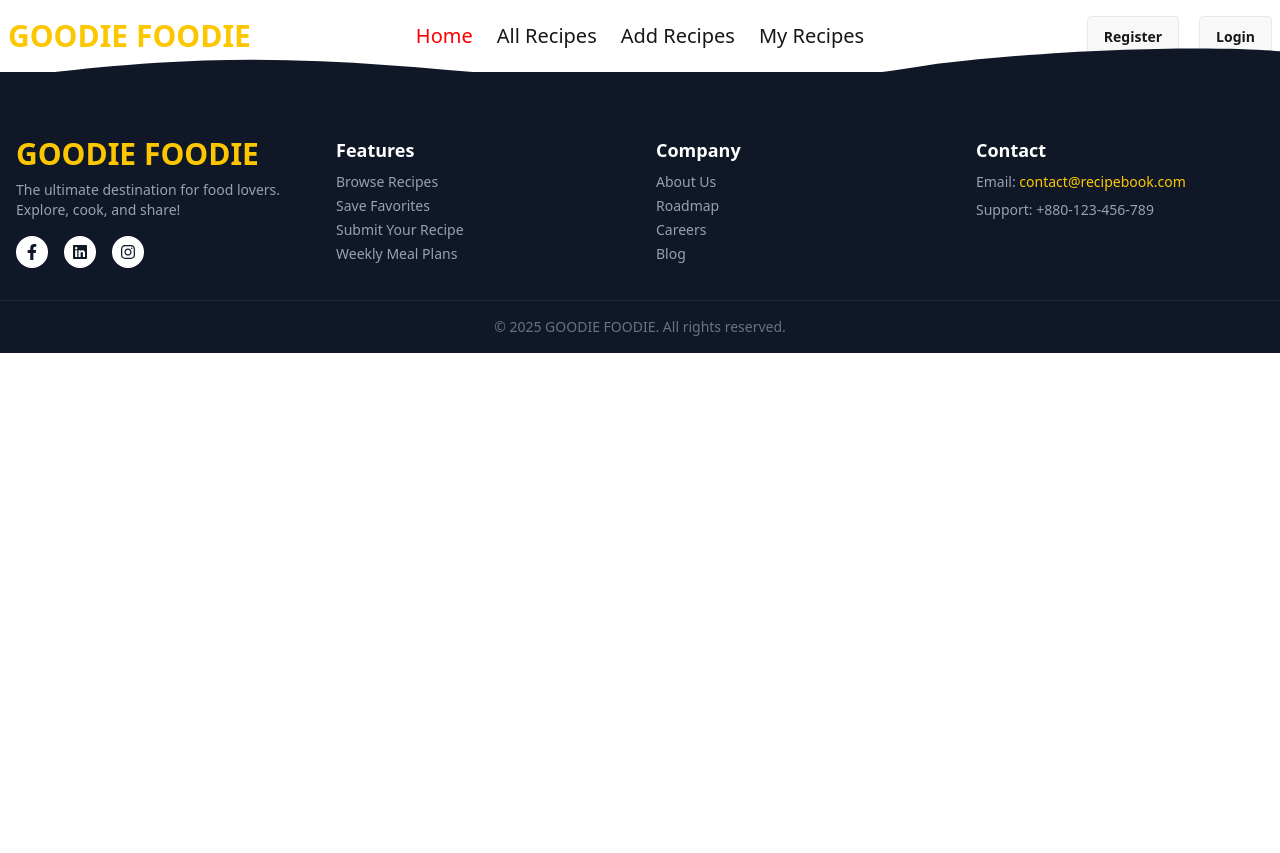
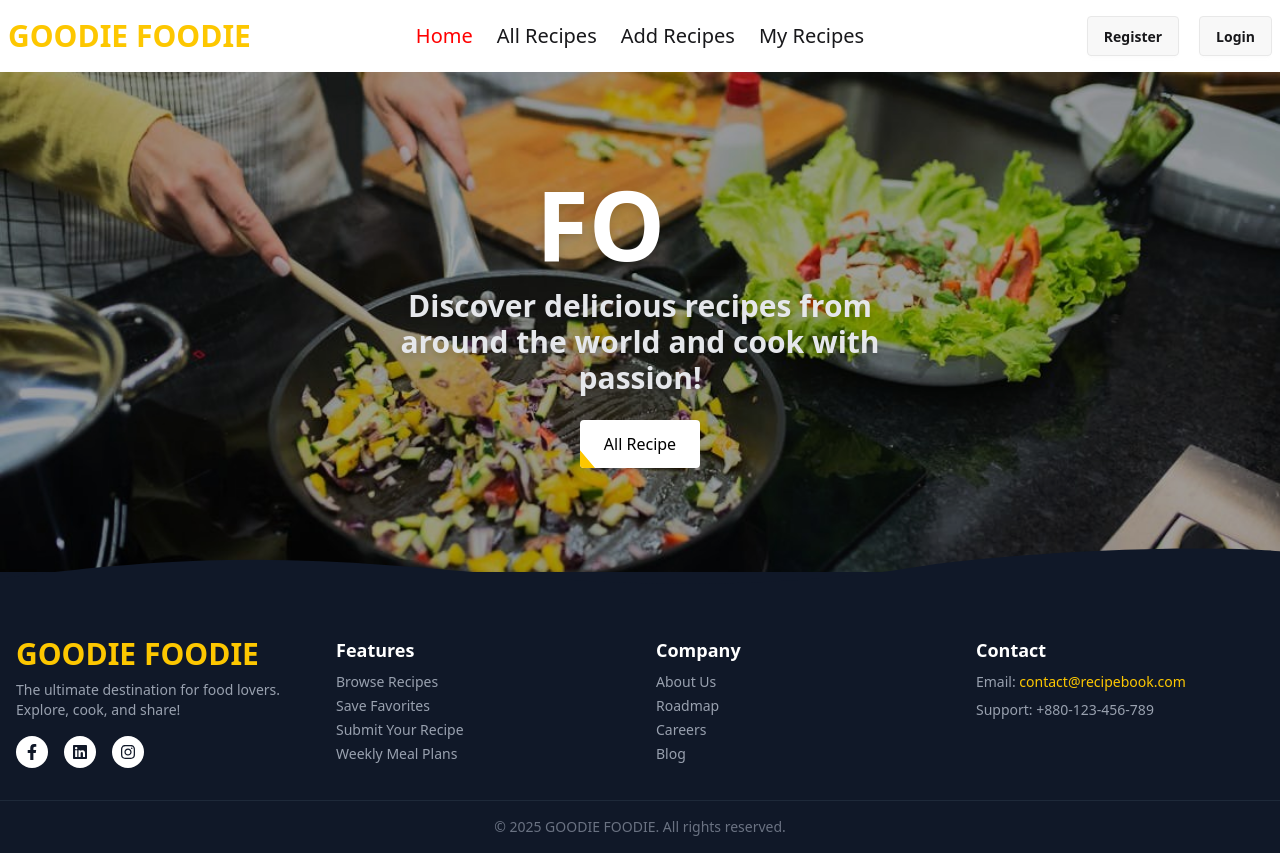
Before and after one commit to dip00-bb/goodie-foodie, a React (Vite) app: page / in a window 1280 px wide. Before the commit the page ends 800 px from the top, so only its background shows below. Built offline with nearby package versions, Linux system fonts and the light colour scheme; no server answers.

Commit message:
add banner section and implement type writter

```diff
--- /dev/null
+++ b/Pages/HomePage.jsx
@@ -0,0 +1,12 @@
+import React from 'react';
+import Banner from '../src/Comonent/Banner/Banner';
+
+const HomePage = () => {
+    return (
+        <div>
+            <Banner/>
+        </div>
+    );
+};
+
+export default HomePage;
--- a/package.json
+++ b/package.json
@@ -19,6 +19,7 @@
     "react-dom": "^19.1.0",
     "react-icons": "^5.5.0",
     "react-router": "^7.6.0",
+    "react-simple-typewriter": "^5.0.1",
     "react-toastify": "^11.0.5",
     "sweetalert2": "^11.21.2",
     "tailwindcss": "^4.1.7"
--- /dev/null
+++ b/src/Comonent/Banner/Banner.jsx
@@ -0,0 +1,39 @@
+import React from "react";
+import { Link } from "react-router";
+import { Typewriter } from "react-simple-typewriter";
+
+const Banner = () => {
+    return (
+        <div className="relative w-full h-[500px] overflow-hidden shadow-xl">
+            <img
+                src="/banners.jpg"
+                alt="Recipe Book"
+                className="w-full h-full object-cover"
+            />
+            <div className="absolute inset-0 bg-black/5 flex flex-col items-center justify-center text-white text-center px-4">
+                <h1 className="text-4xl md:text-8xl font-bold mb-4 drop-shadow-lg hover:text-yellow-400 delay-200 duration-500 hover:shadow-2xl">
+                    <Typewriter
+                        words={['GOODIE', 'FOODIE']}
+                        loop={10}
+                        cursor
+                        cursorStyle='__'
+                        typeSpeed={70}
+                        deleteSpeed={50}
+                        delaySpeed={1000}
+
+                    />
+                </h1>
+                <p className="text-lg md:text-3xl max-w-xl drop-shadow-md text-gray-200 font-semibold mb-6">
+                    Discover delicious recipes from around the world and cook with passion!
+                </p>
+
+                <Link to='/allrecipes' href="#_" class="relative inline-flex items-center justify-start px-6 py-3 overflow-hidden font-medium transition-all bg-white rounded hover:bg-white group">
+                    <span class="w-48 h-48 rounded rotate-[-40deg] bg-yellow-400 absolute bottom-0 left-0 -translate-x-full ease-out duration-500 transition-all translate-y-full mb-9 ml-9 group-hover:ml-0 group-hover:mb-32 group-hover:translate-x-0"></span>
+                    <span class="relative w-full text-left text-black transition-colors duration-300 ease-in-out ">All Recipe</span>
+                </Link>
+            </div>
+        </div>
+    );
+};
+
+export default Banner;
--- a/src/Comonent/MyRecipes/MyRecipes.jsx
+++ b/src/Comonent/MyRecipes/MyRecipes.jsx
@@ -19,8 +19,9 @@ const MyRecipes = () => {
     }, []);
 
 
+
     return (
-        <div className='grid grid-col-1 lg:grid-cols-2 gap-8 p-8'>
+        <div className='grid grid-col-1 lg:grid-cols-2 gap-8 p-8 '>
             {
                 recipes.map(recipe=><SingleMyRes key={recipe._id} recipe={recipe} setRecipes={setRecipes} recipes={recipes}/>)
             }
--- a/src/Comonent/RecipeDetails/RecipeDetails.jsx
+++ b/src/Comonent/RecipeDetails/RecipeDetails.jsx
@@ -1,11 +1,30 @@
 import randomColor from 'randomcolor';
-import React from 'react';
+import React, { useState } from 'react';
 import { useLoaderData } from 'react-router';
+import { AuthContext } from '../../Context/AuthContext';
 
 const RecipeDetails = () => {
+
     const singleRecipe = useLoaderData();
-    console.log("jjj",singleRecipe)
-    const { imageURL, title, ingredients, instruction,categories,cuisine,likes,prepTime} = singleRecipe
+    const { imageURL, title, ingredients, instruction, categories, cuisine, likes, prepTime, _id } = singleRecipe
+    const [totalLike, setLike] = useState(parseInt(likes));
+    console.log("total like",totalLike)
+    // const { user } = use(AuthContext);
+
+    const handleLike = () => {
+        setLike(totalLike + 1)
+        fetch(`http://localhost:2000/recipes/${_id}`, {
+            method: "PATCH",
+            headers: {
+                'content-type': 'application/json'
+            },
+            body: JSON.stringify({totalLike})
+        }).then(res => res.json())
+            .then(data => console.log("like data", data))
+    }
+
+    console.log("jjj", singleRecipe)
+
     return (
         <div className="max-w-2xl mx-auto bg-[#efeae7] rounded-lg overflow-hidden py-5">
 
@@ -45,14 +64,14 @@ const RecipeDetails = () => {
 
                     <div className="flex justify-between text-sm text-gray-600">
                         <span className='text-xl font-semibold'>⏱️ Prep Time: {prepTime} mins</span>
-                        <span className='text-xl font-semibold cursor-pointer'>❤️ Likes:{likes}</span>
+                        <span className='text-xl font-semibold cursor-pointer'><span onClick={handleLike}>❤️</span> Likes:{totalLike}</span>
                     </div>
 
                     <div className="mt-4">
                         <h4 className="text-sm font-semibold mb-1">Categories:</h4>
                         <div className="flex flex-wrap gap-2">
                             {
-                                categories.map(category=><span style={{background:randomColor({luminosity: 'light',format: 'hsla'})}} className={`px-2 py-1 rounded-sm font-light`} >{category}</span>)
+                                categories.map(category => <span style={{ background: randomColor({ luminosity: 'light', format: 'hsla' }) }} className={`px-2 py-1 rounded-sm font-light`} >{category}</span>)
                             }
                         </div>
                     </div>
--- a/src/Router/Router.jsx
+++ b/src/Router/Router.jsx
@@ -9,6 +9,7 @@ import AllRecipes from "../Comonent/AllRecipes/AllRecipes";
 import Loader from "../Loader/Loader";
 import RecipeDetails from "../Comonent/RecipeDetails/RecipeDetails";
 import MyRecipes from "../Comonent/MyRecipes/MyRecipes";
+import Banner from "../Comonent/Banner/Banner";
 
 
 export const router=createBrowserRouter([
@@ -17,6 +18,10 @@ export const router=createBrowserRouter([
         path:'/',
         Component:Layout,
         children:[
+            {
+                path:'/',
+                Component:Banner
+            },
             {
                 path:'/login',
                 Component:Login
```
Also changed, not shown: public/banners.jpg (added), 1 other file (tests, documents, lock files or other folders).
